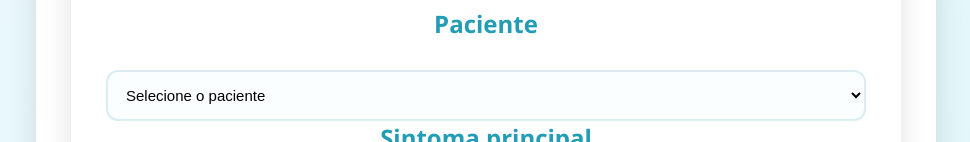
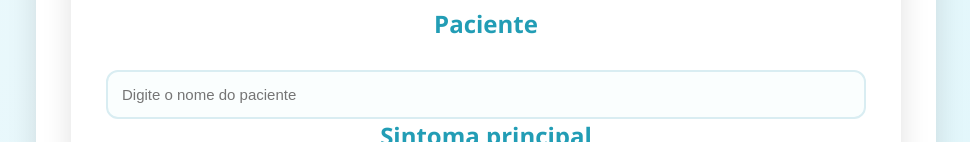
Before and after one commit to isocaescola21/projeto-sentinela, a website: page frontend/triagem.html in a window 1280 px wide. Shown: the part 658-800 px from the top of the page, without its empty margins (154-1124 px from the left). Drawn offline with Linux system fonts and the light colour scheme; no server answers.

Commit message:
Update triagem.html

```diff
--- a/frontend/triagem.html
+++ b/frontend/triagem.html
@@ -103,15 +103,13 @@ Avaliação inicial e classificação de risco do paciente.
 
 <h2>Paciente</h2>
 
-
-<select id="paciente">
-
-<option value="">
-Selecione o paciente
-</option>
-
-</select>
-
+<input
+    type="text"
+    id="paciente"
+    name="paciente"
+    placeholder="Digite o nome do paciente"
+    required
+>
 
 
 <h2>Sintoma principal</h2>
```
